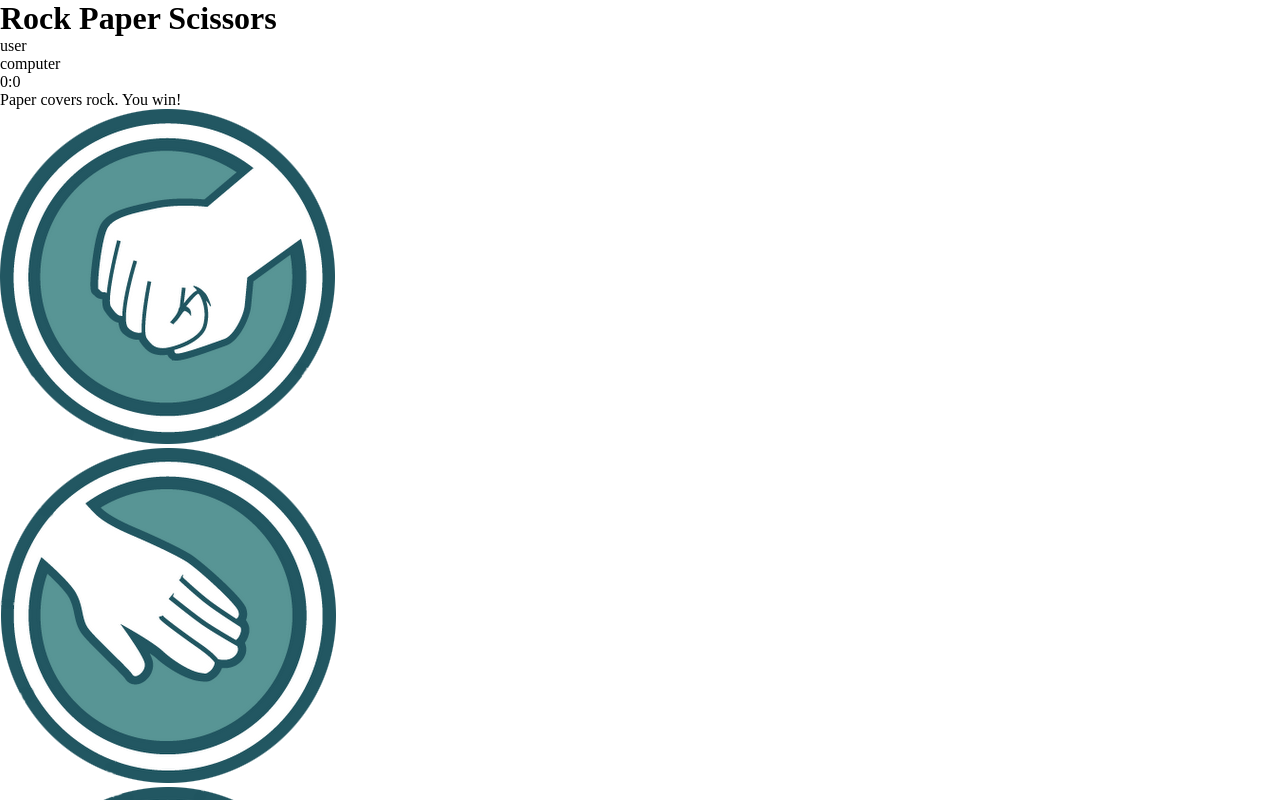
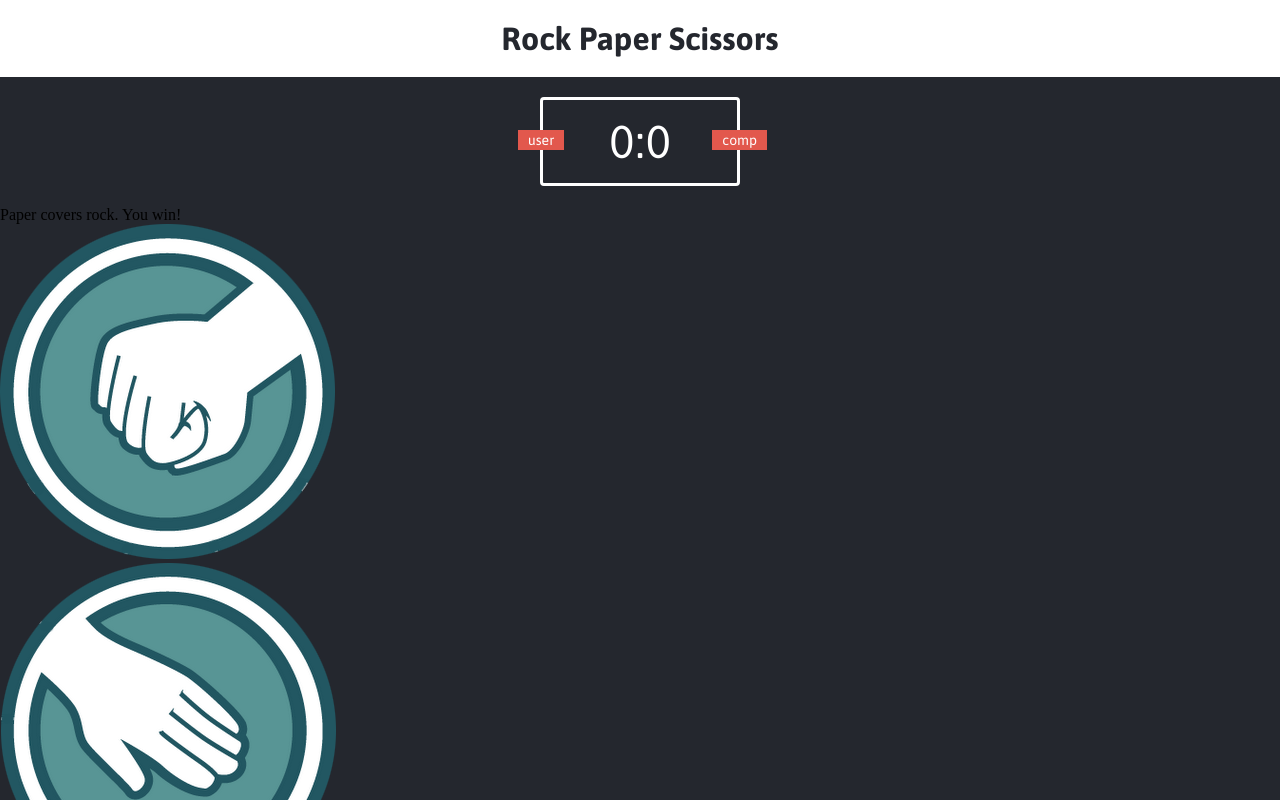
Before and after one commit to charlesmartinreed/Rock-Paper-Scissors, a plain HTML site: page index.html in a window 1280 px wide. Shown: the top 800 px of the page. Drawn offline with Linux system fonts and the light colour scheme.

Commit message:
Complete styling for header and scoreboard.

```diff
--- a/index.html
+++ b/index.html
@@ -14,7 +14,7 @@
 
 		<div class="score-board">
 			<div id="user-label" class="badge">user</div>
-			<div id="computer-label" class="badge">computer</div>
+			<div id="computer-label" class="badge">comp</div>
 			<span id="user-score">0</span>:<span id="computer-score">0</span>
 		</div>
 
--- a/styles.css
+++ b/styles.css
@@ -1,5 +1,55 @@
+@import url('https://fonts.googleapis.com/css?family=Asap:400,500,700');
+
 * {
 	margin: 0;
 	padding: 0;
 	box-sizing: border-box;
 }
+
+body {
+	background-color: #24272E;
+}
+
+header {
+	background: white;
+	padding: 20px;
+}
+
+header > h1 {
+	color: #24272E;
+	text-align: center;
+	font-family: 'Asap', sans-serif;
+
+}
+
+.score-board {
+	margin: 20px auto;
+	padding: 15px 20px;
+	font-family: 'Asap', sans-serif;
+	border: 3px solid white;
+	border-radius: 4px;
+	width: 200px;
+	color: white;
+	font-size: 46px;
+	text-align: center;
+	position: relative;
+}
+
+.badge {
+	background: #E2584D;
+	font-size: 14px;
+	padding: 2px 10px;
+	font-family: 'Asap', sans-serif;
+}
+
+#user-label {
+	position: absolute; /* position with respect to the the doc */
+	top: 30px;
+	left: -25px;
+}
+
+#computer-label {
+	position: absolute;
+	top: 30px;
+	right: -30px;
+}
```
